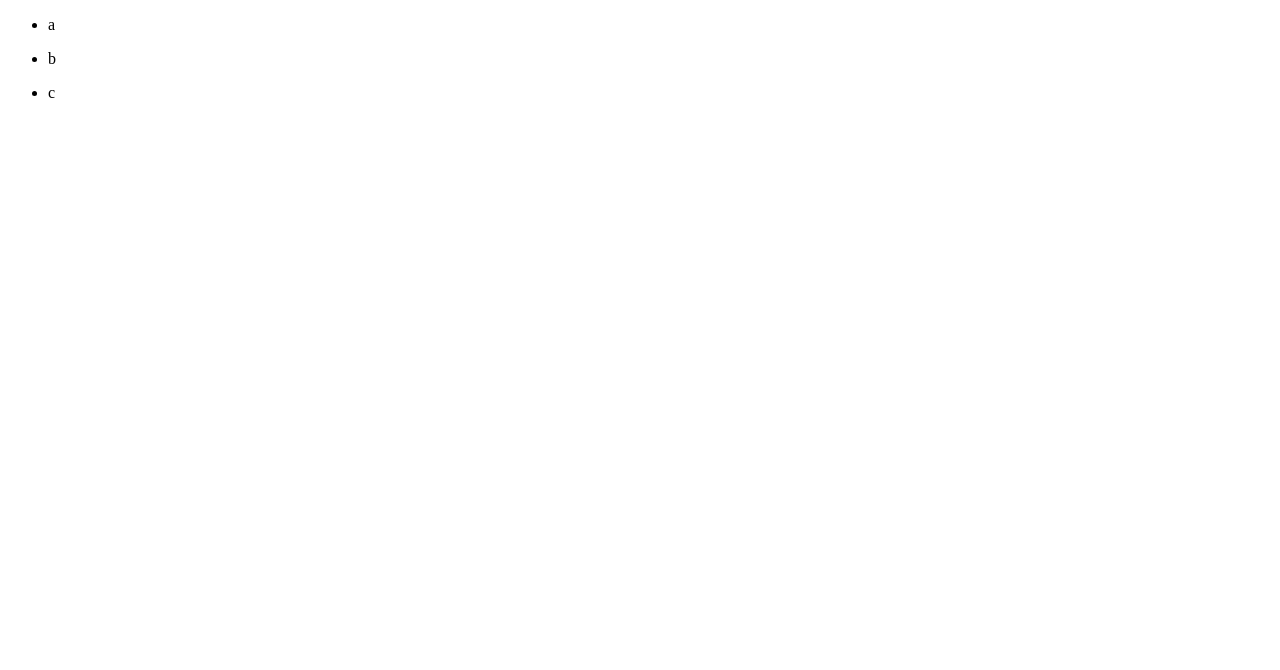
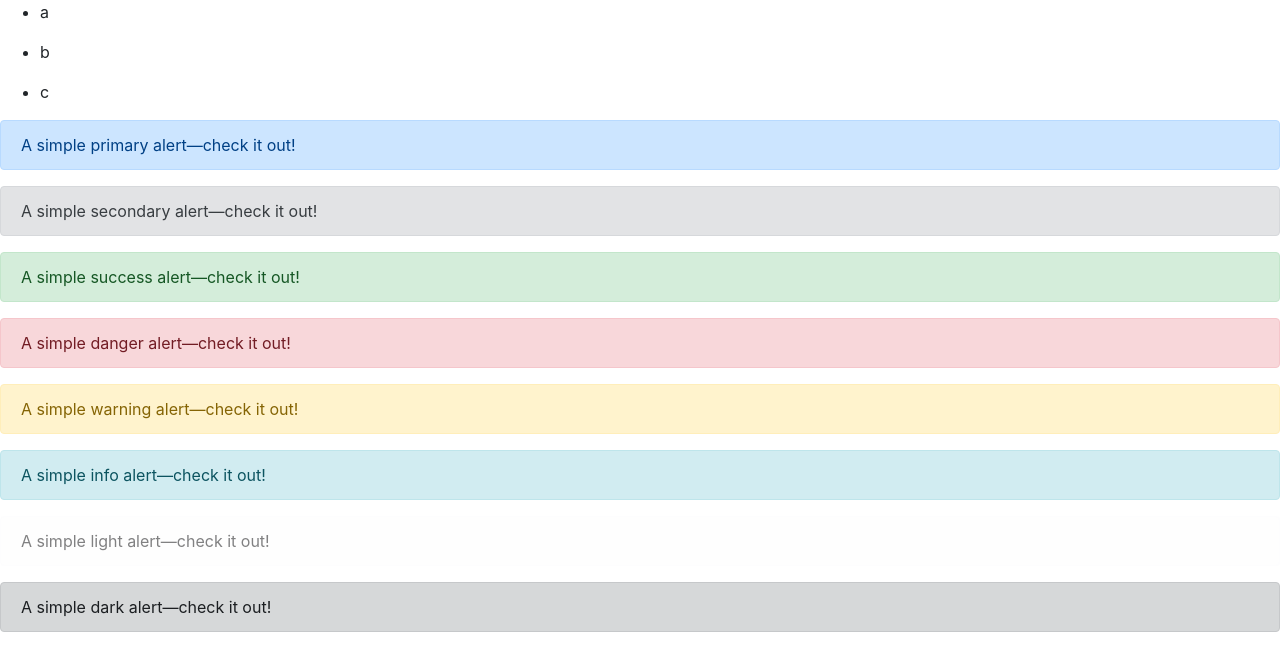
Before and after one commit to dimakrol/concord-ui-v2, a Vue app: page / in a window 1280 px wide. Shown: the top 670 px of the page. Built offline with nearby package versions, Linux system fonts and the light colour scheme.

Commit message:
Added bootstrap 4 in to project.

```diff
--- a/package.json
+++ b/package.json
@@ -8,6 +8,7 @@
     "lint": "vue-cli-service lint"
   },
   "dependencies": {
+    "bootstrap-vue": "^2.0.0-rc.11",
     "vue": "^2.5.17",
     "vuex": "^3.0.1"
   },
--- a/src/components/SegmentsList.vue
+++ b/src/components/SegmentsList.vue
@@ -5,6 +5,30 @@
 
             <li v-bind:key="segment.advertiserId">{{segment.type}}</li>
         </ul>
+        <div class="alert alert-primary" role="alert">
+            A simple primary alert—check it out!
+        </div>
+        <div class="alert alert-secondary" role="alert">
+            A simple secondary alert—check it out!
+        </div>
+        <div class="alert alert-success" role="alert">
+            A simple success alert—check it out!
+        </div>
+        <div class="alert alert-danger" role="alert">
+            A simple danger alert—check it out!
+        </div>
+        <div class="alert alert-warning" role="alert">
+            A simple warning alert—check it out!
+        </div>
+        <div class="alert alert-info" role="alert">
+            A simple info alert—check it out!
+        </div>
+        <div class="alert alert-light" role="alert">
+            A simple light alert—check it out!
+        </div>
+        <div class="alert alert-dark" role="alert">
+            A simple dark alert—check it out!
+        </div>
     </div>
 </template>
 
```
Also changed, not shown: src/main.js (+6 -1 lines), 1 other file (tests, documents, lock files or other folders).
